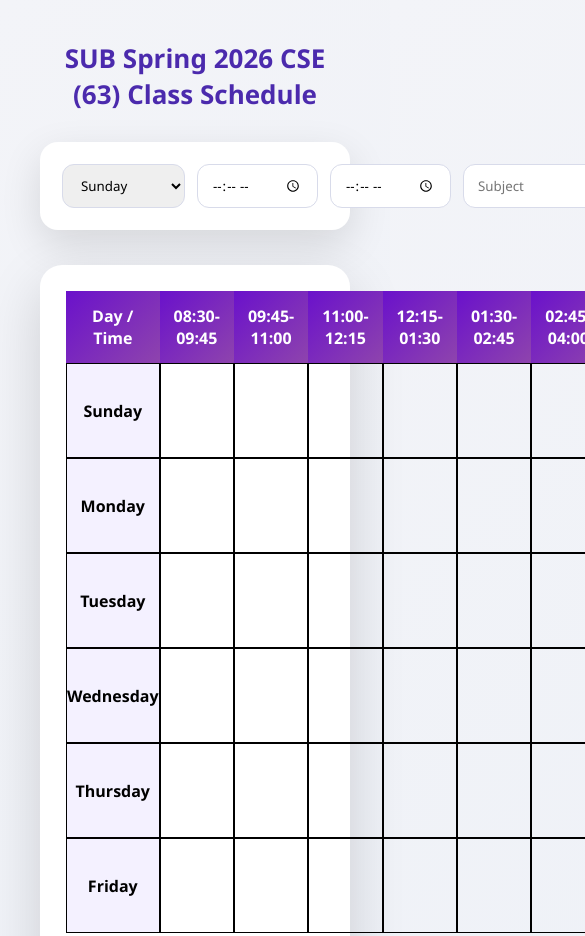
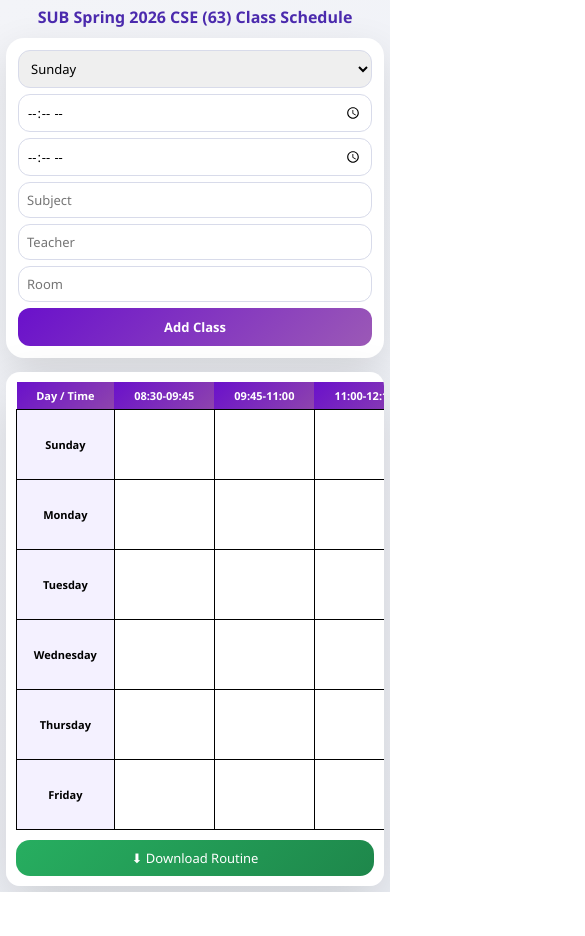
Before and after one commit to mezba-107/Class-Routine-Builder, a plain HTML site: page index.html in a window 390 px wide. Shown: the top 936 px of the page, 585 px wide, since content can reach past the window. After the commit the page ends 892 px from the top, so only its background shows below. Drawn offline with nearby package versions, Linux system fonts and the light colour scheme.

Commit message:
what you changed

```diff
--- a/routine.html
+++ b/index.html
@@ -4,7 +4,7 @@
   <meta charset="UTF-8">
   <title>Dynamic Class Routine</title>
 
-  <link rel="stylesheet" href="routine.css">
+  <link rel="stylesheet" href="/style.css">
   <script src="https://cdn.jsdelivr.net/npm/html2canvas@1.4.1/dist/html2canvas.min.js"></script>
 </head>
 <body>
@@ -61,6 +61,6 @@
 
 </div>
 
-<script src="routine.js"></script>
+<script src="/script.js"></script>
 </body>
 </html>
--- a/routine.css
+++ b/style.css
@@ -129,3 +129,101 @@ font-weight:800;}
 .no-blur .class-box{
   backdrop-filter:none!important;
 }
+
+
+@media (max-width: 768px) {
+
+  body {
+    padding: 6px;
+  }
+
+  .title {
+    font-size: 16px;
+    margin-bottom: 10px;
+  }
+
+  /* ================= FORM ================= */
+  .form {
+    flex-direction: column;
+    padding: 12px;
+    gap: 6px;
+  }
+
+  .form select,
+  .form input,
+  .form button {
+    width: 100%;
+    font-size: 13px;
+    padding: 8px;
+  }
+
+  .form button {
+    height: 38px;
+  }
+
+  /* ================= TABLE ================= */
+  .routine-wrapper {
+    margin-top: 14px;
+    padding: 10px;
+    overflow-x: auto;
+    border-radius: 14px;
+  }
+
+  .routine {
+    min-width: 900px;
+    border-collapse: collapse;
+    font-size: 11px;
+  }
+
+  .routine th {
+    padding: 6px;
+    font-size: 11px;
+    white-space: nowrap;
+  }
+
+  .routine td {
+    height: 70px;
+  }
+
+  /* ================= DAY COLUMN ================= */
+  .routine .day {
+    position: sticky;
+    left: 0;
+    z-index: 5;
+    background: #f4f1ff;
+    font-size: 11px;
+  }
+
+  /* ================= CLASS BOX ================= */
+  .class-box {
+    padding: 4px;
+    gap: 2px;
+  }
+
+  .class-box .subject {
+    font-size: 11px;
+    font-weight: 700;
+  }
+
+  .class-box .teacher,
+  .class-box .room,
+  .class-box .time {
+    font-size: 9px;
+  }
+
+  .delete-btn {
+    width: 16px;
+    height: 16px;
+    font-size: 10px;
+    top: 4px;
+    right: 4px;
+  }
+
+  /* ================= DOWNLOAD ================= */
+  .download-btn {
+    width: 100%;
+    margin-top: 10px;
+    padding: 9px;
+    font-size: 13px;
+  }
+}
```
Also changed, not shown: script.js (renamed from routine.js).
